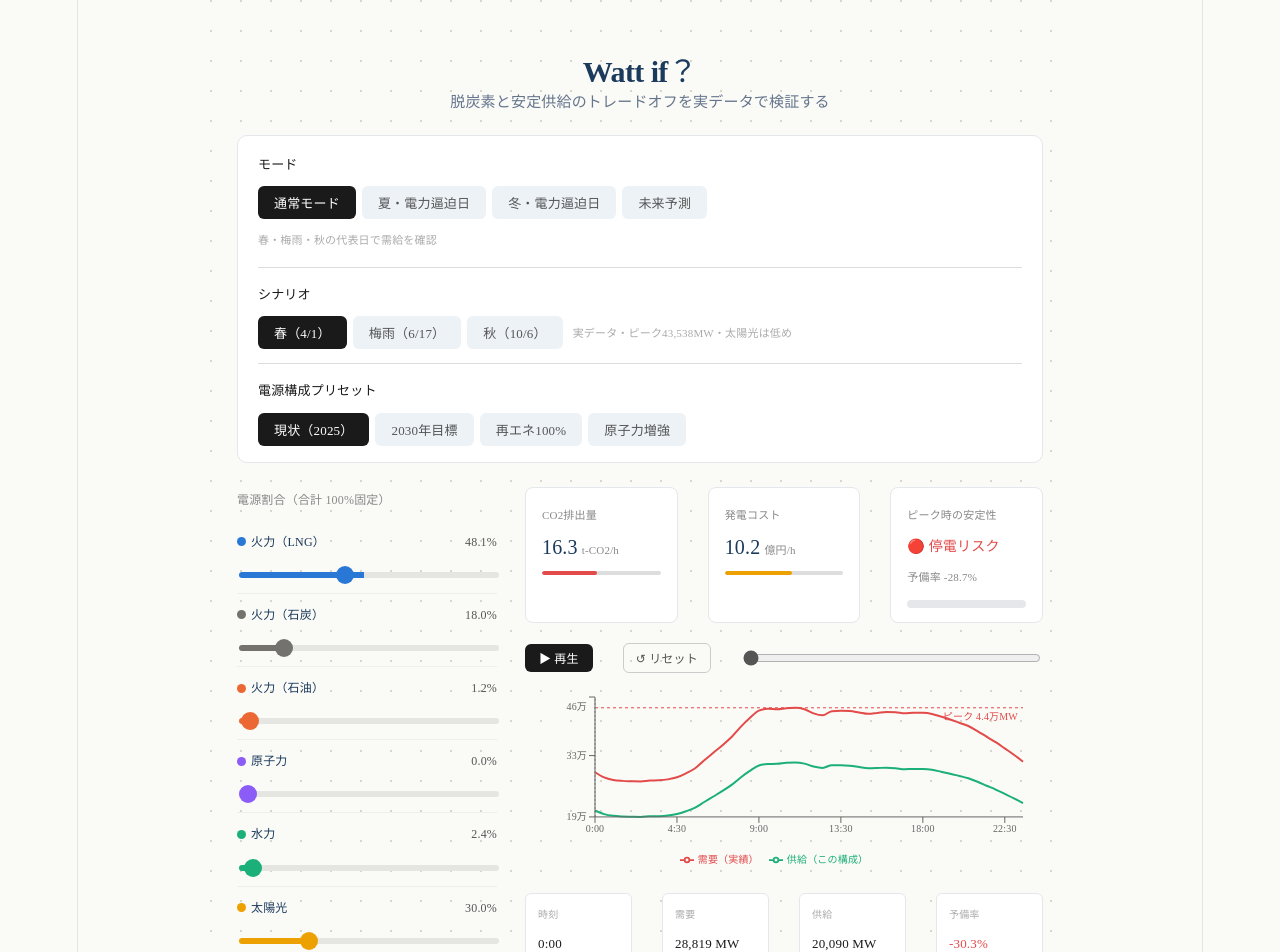
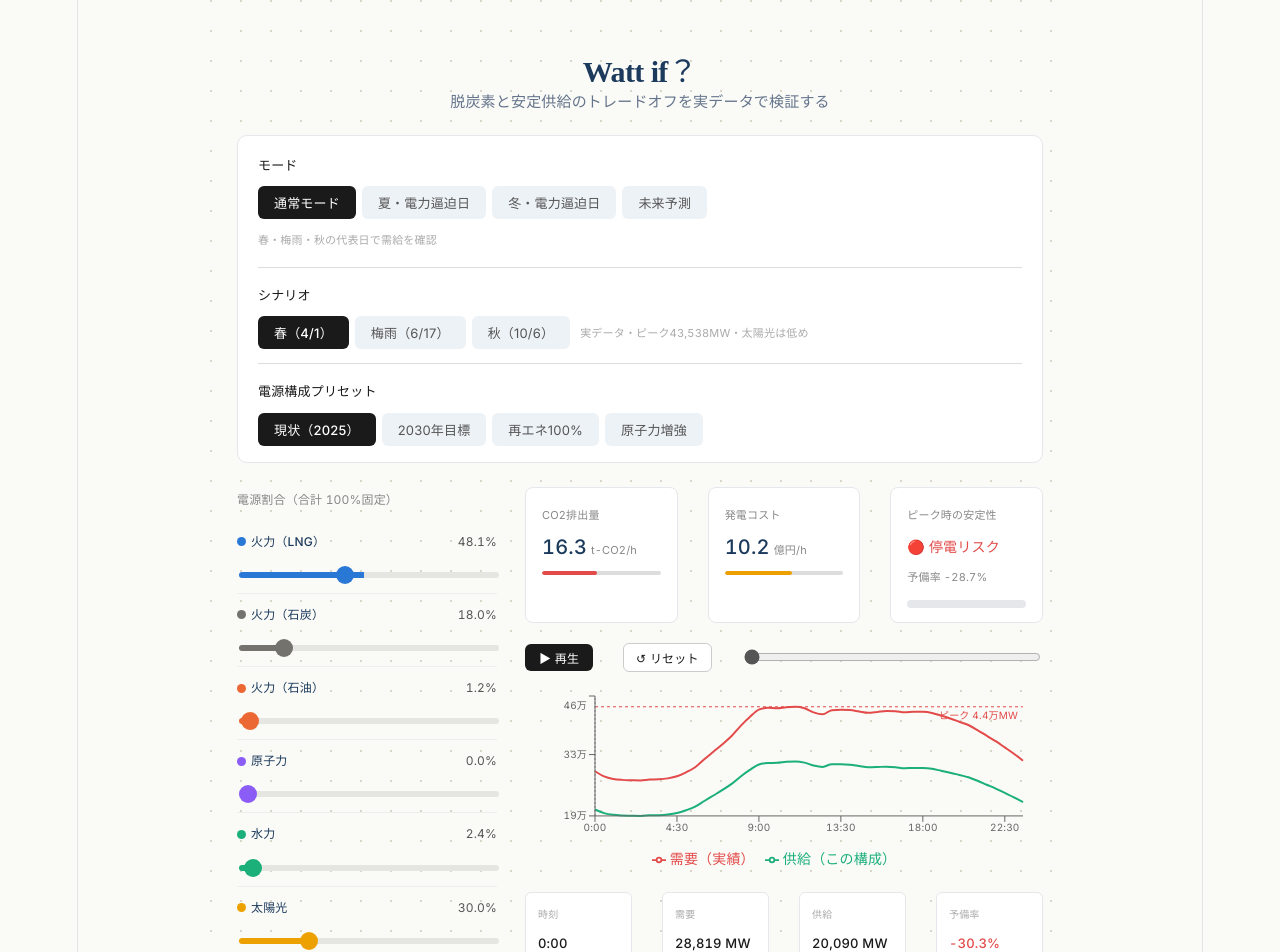
Before and after one commit to Nishiyama1204/Watt-if, a React (Vite) app in the folder energy-simulator/: page / in a window 1280 px wide. Shown: the top 952 px of the page. Built offline with nearby package versions, Linux system fonts and the light colour scheme.

Commit message:
UI変更（諸々）

```diff
--- a/energy-simulator/index.html
+++ b/energy-simulator/index.html
@@ -3,7 +3,7 @@
   <head>
     <meta charset="UTF-8" />
     <link rel="icon" type="image/svg+xml" href="/favicon.svg" />
-    <link href="https://fonts.googleapis.com/css2?family=Noto+Sans+JP:wght@400;500;700&family=Noto+Serif+JP:wght@400;500;700&display=swap" rel="stylesheet">
+    <link href="https://fonts.googleapis.com/css2?family=Inter:wght@400;500;700&family=Noto+Sans+JP:wght@400;500;700&family=Noto+Serif+JP:wght@400;500;700&display=swap" rel="stylesheet">
     <meta name="viewport" content="width=device-width, initial-scale=1.0" />
     <title>Watt if？</title>
   </head>
--- a/energy-simulator/src/App.jsx
+++ b/energy-simulator/src/App.jsx
@@ -356,7 +356,7 @@ export default function App() {
   const dangerTimes  = allFrames.filter(f => f.reserve < 0).map(f => f.time);
 
   return (
-    <div className="app-bg" style={{ padding:"1.5rem", fontFamily:"\"Meiryo UI\", \"Noto Serif JP\", \"Hiragino Mincho ProN\", \"Yu Mincho\", serif", maxWidth:860, margin:"0 auto", color:"#1B3A5C", width:"100%", boxSizing:"border-box" }}>
+    <div className="app-bg" style={{ padding:"1.5rem", maxWidth:860, margin:"0 auto", color:"#1B3A5C", width:"100%", boxSizing:"border-box" }}>
 
       <h1 style={{ fontSize:30, fontWeight:700, marginBottom:4, letterSpacing:"-.02em", color:"#1B3A5C", textAlign:"center" }}>Watt if？</h1>
       <p style={{ fontSize:15, color:"#64748B", marginBottom:20, textAlign:"center" }}>
@@ -585,8 +585,8 @@ export default function App() {
                   ▶ 再生
                 </button>
                 <button onClick={() => { setPlaying(false); setFrameIdx(0); }}
-                  style={{ padding:"5px 12px", fontSize:12, borderRadius:6, border:"0.5px solid #ccc",
-                    background:"transparent", color:"#555", cursor:"pointer" }}>
+                  style={{ padding:"5px 12px", fontSize:12, borderRadius:6, border:"0.5px solid #ccc", background:"#fff",
+                    color:"#1a1a1a", cursor:"pointer" }}>
                   ↺ リセット
                 </button>
                 <input type="range" min={0} max={scenarioData.length-1} value={frameIdx}
@@ -613,7 +613,7 @@ export default function App() {
                     tickFormatter={v=>`${Math.round(v/1000)}万`}
                     tick={{ fontSize:10 }}
                   />
-                  <Legend formatter={n=>n==="demand"?"需要（実績）":"供給（この構成）"} wrapperStyle={{ fontSize:10 }} />
+                  <Legend formatter={n=>n==="demand"?"需要（実績）":"供給（この構成）"} wrapperStyle={{ fontSize:14 }} />
                   <ReferenceLine y={peakDemand} stroke="#E24B4A" strokeDasharray="3 3"
                     label={{ value:`ピーク ${(peakDemand/10000).toFixed(1)}万MW`, fontSize:10, fill:"#E24B4A", position:"insideTopRight" }} />
                   <ReferenceLine x={currentFrame.time} stroke="#888" strokeDasharray="2 2" />
--- a/energy-simulator/src/index.css
+++ b/energy-simulator/src/index.css
@@ -11,11 +11,12 @@
   --shadow:
     rgba(0, 0, 0, 0.1) 0 10px 15px -3px, rgba(0, 0, 0, 0.05) 0 4px 6px -2px;
 
-  --sans: 'Meiryo UI', 'Noto Serif JP', 'Hiragino Mincho ProN', 'Yu Mincho', serif;
+  --sans: 'Inter', 'Noto Sans JP', system-ui, sans-serif;
   --heading: 'Meiryo UI', 'Noto Serif JP', 'Hiragino Mincho ProN', 'Yu Mincho', serif;
   --mono: ui-monospace, Consolas, monospace;
 
   font: 18px/145% var(--sans);
+  font-variant-numeric: tabular-nums;
   letter-spacing: 0.18px;
   color-scheme: light dark;
   color: var(--text);
```
